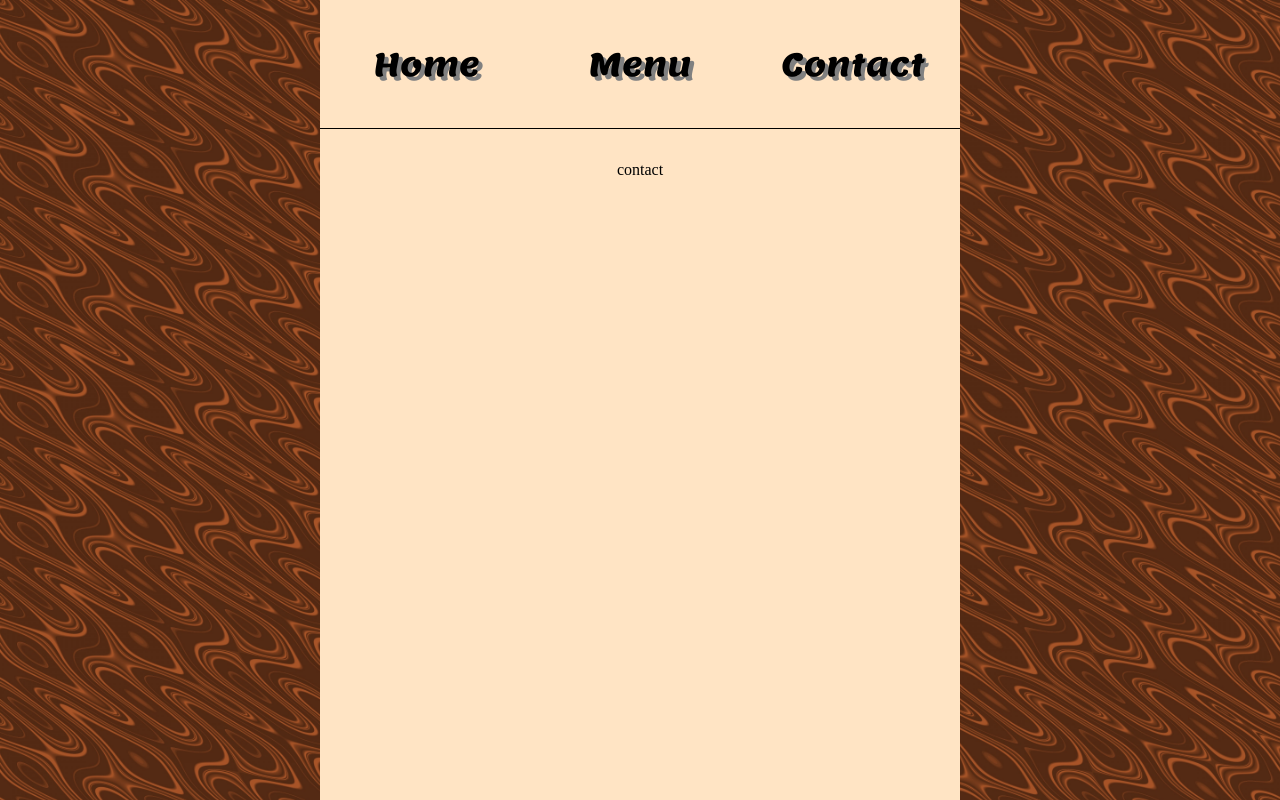
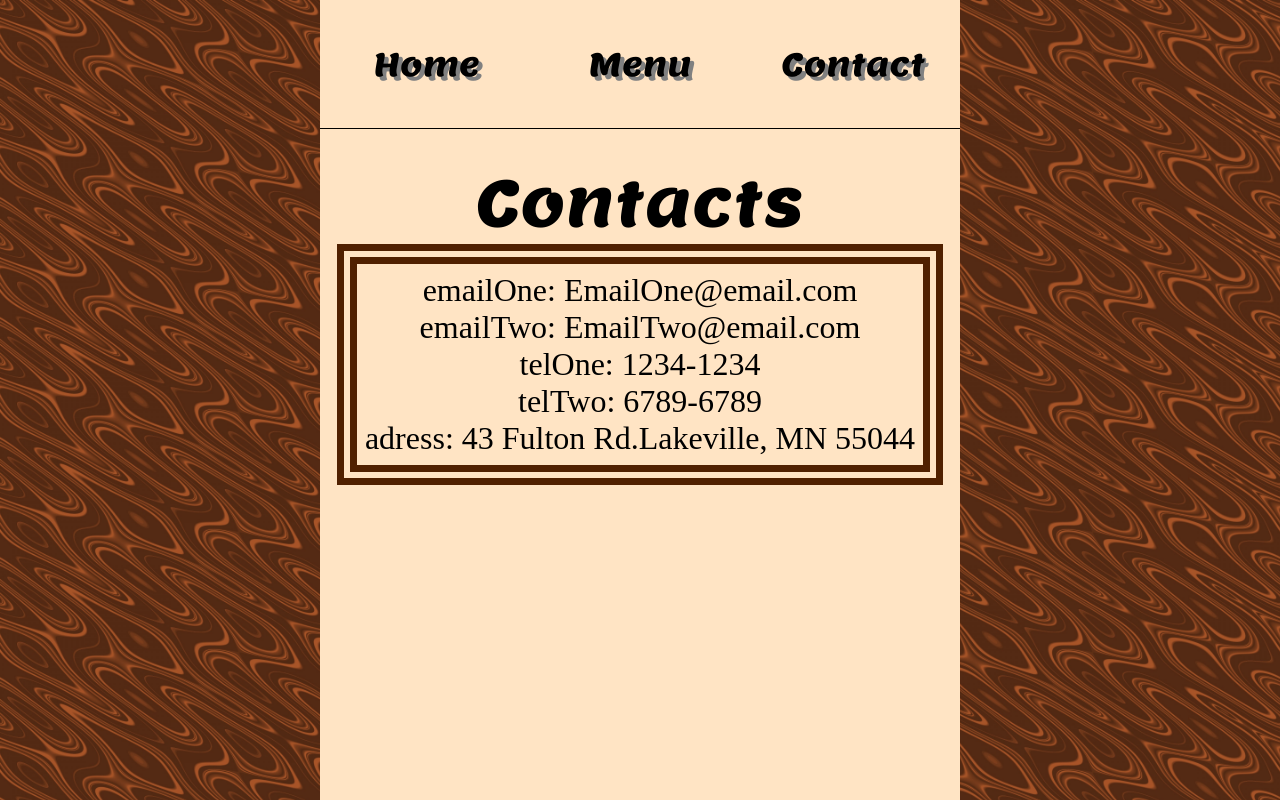
Before and after one commit to lucasph123/odin-restaurant, a website built with webpack: page src/index.html in a window 1280 px wide. Both pictures are taken after a click on the element "Contact". Built offline with nearby package versions, Linux system fonts and the light colour scheme.

Commit message:
added contact tab

```diff
--- a/src/contact.js
+++ b/src/contact.js
@@ -8,11 +8,47 @@ function createContact()
     const main = document.querySelector('#container');
     contact.classList.add('menu')
     main.removeChild(main.lastChild);
-    contact.textContent = 'contact';
     main.appendChild(contact);
 
+    displayContact(contact);
     return contact;
 
 }
 
+function displayContact(contact)
+{
+    const contactContainer = document.createElement('div');
+    contactContainer.classList.add('contact-container');
+    const contactTitle = document.createElement('div');
+    contactTitle.classList.add('title');
+    contactTitle.textContent = 'Contacts';
+    contact.appendChild(contactTitle);
+    contact.appendChild(contactContainer);
+
+    const contactDesc = document.createElement('div');
+    contactDesc.classList.add('contact-desc');
+    const contactsObj = contacts();
+    for (const key in contactsObj.contacts) {
+        const contactList = document.createElement('div');
+        contactList.textContent =key +': '+ contactsObj.contacts[key];
+        contactDesc.appendChild(contactList);
+    }
+    contactContainer.appendChild(contactDesc);
+
+}
+
+
+
+function contacts()
+{
+    const contacts = {
+        emailOne: 'EmailOne@email.com',
+        emailTwo: 'EmailTwo@email.com',
+        telOne: '1234-1234',
+        telTwo: '6789-6789',
+        adress: '43 Fulton Rd.Lakeville, MN 55044',
+    }
+    return {contacts};
+}
+
 export default createContact;
--- a/src/style.css
+++ b/src/style.css
@@ -151,3 +151,20 @@ border-bottom: 1px solid black;
     text-align: justify;
     border-bottom: 1px solid black;
 }
+
+
+.contact-container
+{
+    display: flex;
+    flex-direction: column;
+    align-items: center;
+    text-align: center;
+    border: double 20px rgb(80, 32, 0);
+    padding: 0.5em;
+
+}
+
+.contact-desc
+{
+    font-size: 2em;
+}
```
